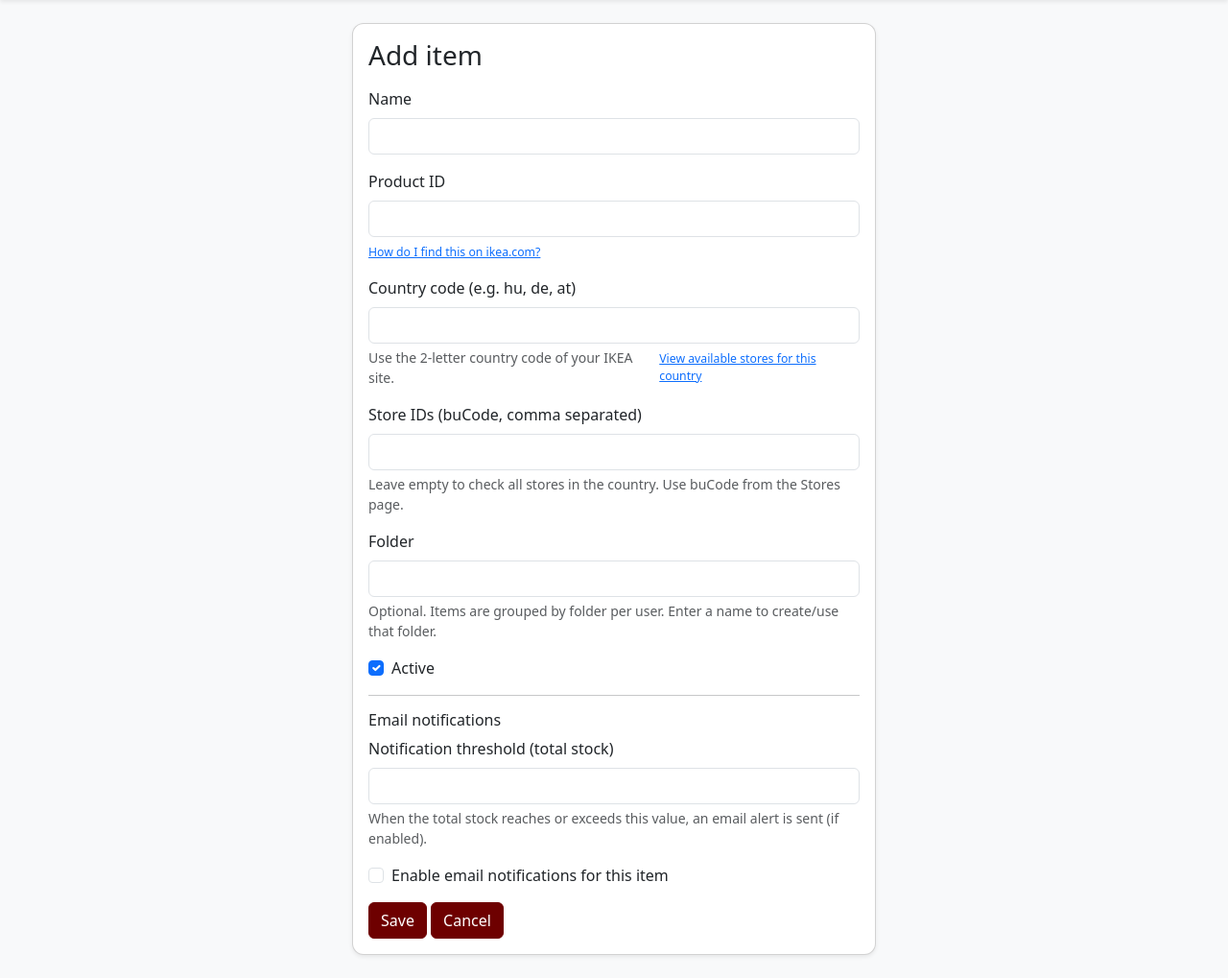
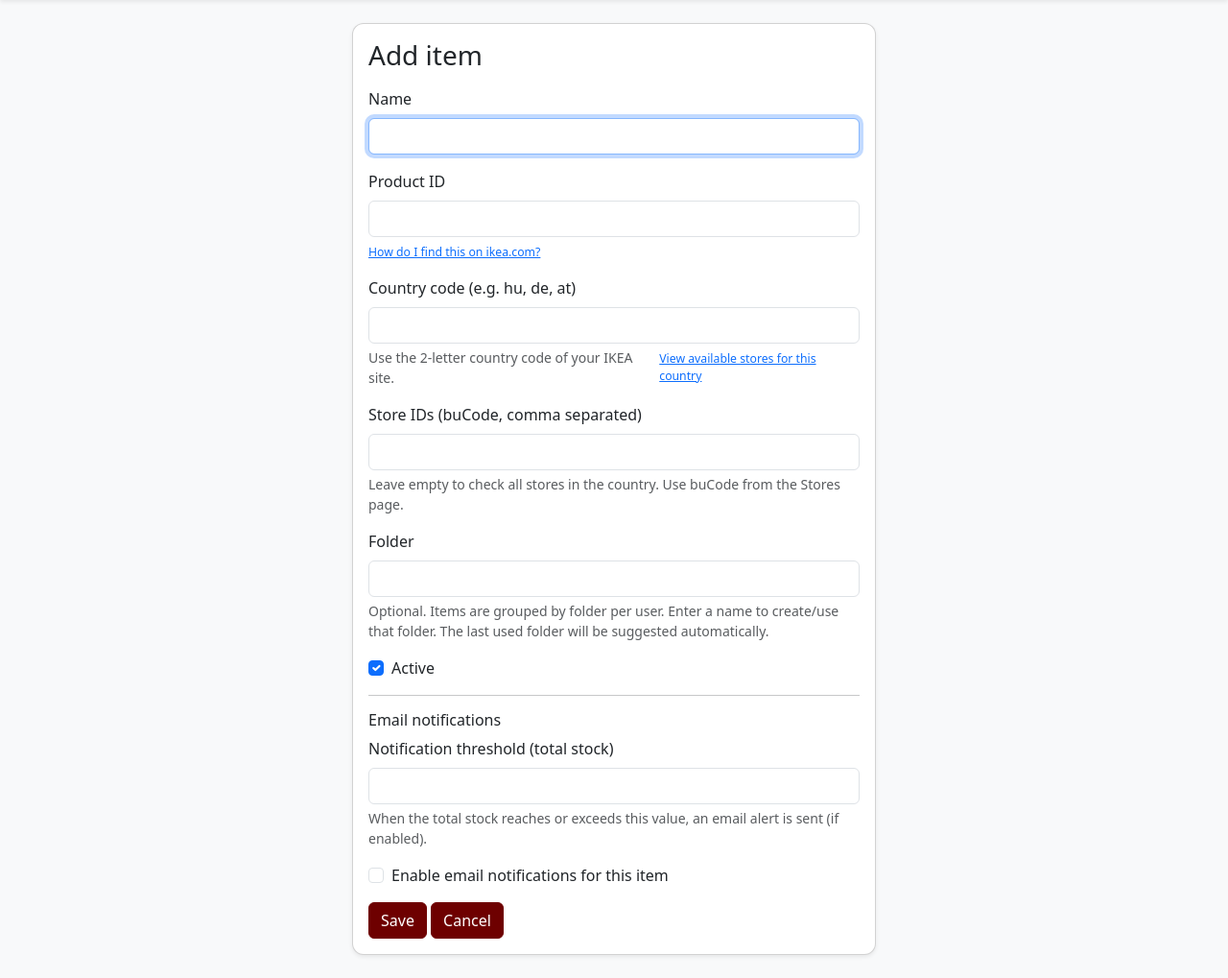
Before and after one commit to apra00/IKEA-stock-dashboard, a Flask app: page /items/add in a window 1280 px wide. Shown: the part 56-1075 px from the top of the page at 96% size. Run offline with Flask 3, Linux system fonts and the light colour scheme; a user stored in the database is signed in; data that the repository does not hold is empty.

Commit message:
focus on name and folder remember in session

```diff
--- a/app/items/routes.py
+++ b/app/items/routes.py
@@ -151,6 +151,7 @@ def add_item():
                     item=None,
                     default_country_code=country_code,
                     default_store_ids=store_ids,
+                    default_folder_name=folder_name,
                 )
 
         if not name or not product_id or not country_code:
@@ -173,7 +174,7 @@ def add_item():
             flash("Item created.", "success")
             return redirect(url_for("items.list_items"))
 
-    # GET: prefill with last item's country/store to "remember" settings
+    # GET: prefill with last item's country/store/folder to "remember" settings
     last_item = (
         Item.query.filter_by(user_id=current_user.id)
         .order_by(Item.id.desc())
@@ -181,12 +182,16 @@ def add_item():
     )
     default_country_code = last_item.country_code if last_item else ""
     default_store_ids = last_item.store_ids if last_item and last_item.store_ids else ""
+    default_folder_name = (
+        last_item.folder.name if last_item and last_item.folder else ""
+    )
 
     return render_template(
         "items/form.html",
         item=None,
         default_country_code=default_country_code,
         default_store_ids=default_store_ids,
+        default_folder_name=default_folder_name,
     )
 
 
--- a/app/templates/items/form.html
+++ b/app/templates/items/form.html
@@ -1,26 +1,7 @@
 {% extends "base.html" %}
 {% block title %}{{ 'Edit' if item else 'Add' }} Item – IKEA Availability{% endblock %}
+
 {% block content %}
-<script>
-document.addEventListener("DOMContentLoaded", function () {
-    const pidInput = document.querySelector("input[name='product_id']");
-    if (!pidInput) return;
-
-    pidInput.addEventListener("blur", function () {
-        let v = pidInput.value;
-        if (!v) return;
-
-        // Remove all dots and spaces
-        v = v.replace(/\./g, "").replace(/\s+/g, "");
-
-        // Only keep digits
-        v = v.replace(/\D/g, "");
-
-        pidInput.value = v;
-    });
-});
-</script>
-
 <div class="row justify-content-center">
   <div class="col-md-6">
     <div class="card shadow-sm">
@@ -29,7 +10,7 @@ document.addEventListener("DOMContentLoaded", function () {
         <form method="post">
           <div class="mb-3">
             <label class="form-label">Name</label>
-            <input name="name" class="form-control"
+            <input id="item-name" name="name" class="form-control"
                    value="{{ item.name if item else '' }}" required>
           </div>
 
@@ -47,10 +28,9 @@ document.addEventListener("DOMContentLoaded", function () {
             <div class="collapse mt-2" id="productIdHelp">
               <ul class="small mb-0">
                 <li>Open your local IKEA website and search for the product.</li>
-                <li>Open the product page and look for “Article number” / “Product number”.</li>
-                <li>It is usually in the end of the url link of the product.</li>
-                <li>The number is usually 8 digits (often shown with dots, e.g. 123.456.78).</li>
-                <li>Enter it here as digits only, e.g. <code>12345678</code>.</li>
+                <li>Open the product page and look for “Article number”.</li>
+                <li>It is often shown like <code>123.456.78</code>.</li>
+                <li>When you leave this field, it will be converted to <code>12345678</code>.</li>
               </ul>
             </div>
           </div>
@@ -81,9 +61,10 @@ document.addEventListener("DOMContentLoaded", function () {
           <div class="mb-3">
             <label class="form-label">Folder</label>
             <input name="folder_name" class="form-control"
-                   value="{{ item.folder.name if item and item.folder else '' }}">
+                   value="{% if item and item.folder %}{{ item.folder.name }}{% else %}{{ default_folder_name|default('') }}{% endif %}">
             <div class="form-text">
               Optional. Items are grouped by folder per user. Enter a name to create/use that folder.
+              The last used folder will be suggested automatically.
             </div>
           </div>
 
@@ -123,4 +104,30 @@ document.addEventListener("DOMContentLoaded", function () {
     </div>
   </div>
 </div>
+
+<!-- Auto-remove dots and non-digits from product ID when leaving the field -->
+<script>
+document.addEventListener("DOMContentLoaded", function () {
+    const pidInput = document.querySelector("input[name='product_id']");
+    if (pidInput) {
+        pidInput.addEventListener("blur", function () {
+            let v = pidInput.value;
+            if (!v) return;
+
+            v = v.replace(/\./g, "").replace(/\s+/g, "");
+            v = v.replace(/\D/g, "");
+            pidInput.value = v;
+        });
+    }
+
+    // >>> NEW FEATURE: Autofocus Name field when adding a new item <<<
+    {% if not item %}
+    const nameInput = document.getElementById("item-name");
+    if (nameInput) {
+        setTimeout(() => nameInput.focus(), 50);
+    }
+    {% endif %}
+});
+</script>
+
 {% endblock %}
```
Also changed, not shown: README.md.
